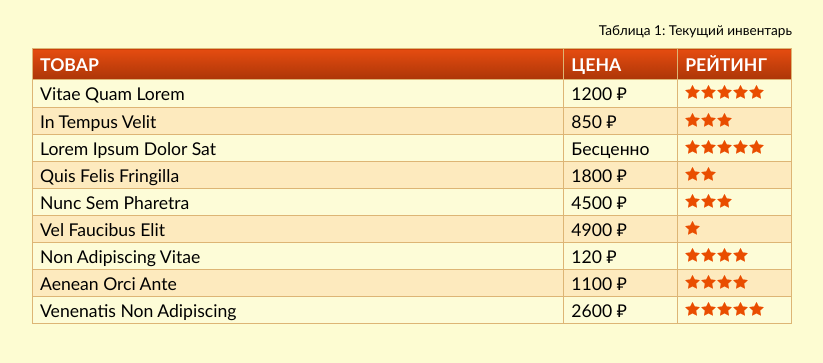
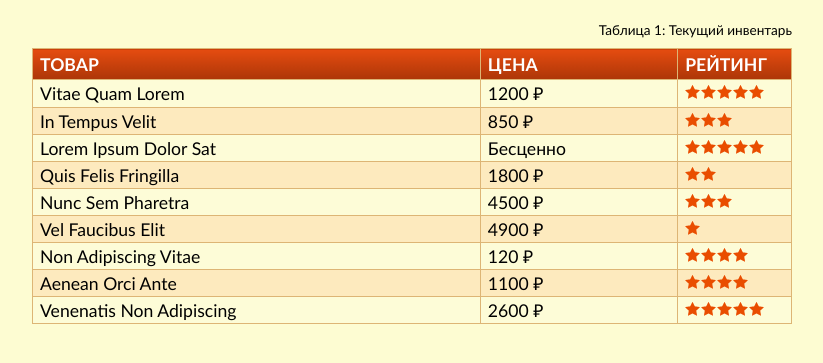
Before and after one commit to urmatd/css_david.mcfarland, a plain HTML site: page 11/table/table.html in a window 1280 px wide. Shown: the part 61-424 px from the top of the page, without its empty margins (228-1051 px from the left). Drawn offline with Linux system fonts and the light colour scheme.

Commit message:
chaged # to dot

```diff
--- a/11/table/css/main.css
+++ b/11/table/css/main.css
@@ -156,8 +156,8 @@ h1 {
 .inventory tr:nth-of-type(odd) {
   background-color: rgba(259, 76, 16, 0.1);
 }
-#price,
-#rating {
+.price,
+.rating {
   width: 15%;
 }
 /* пользовательские стили  */
```
